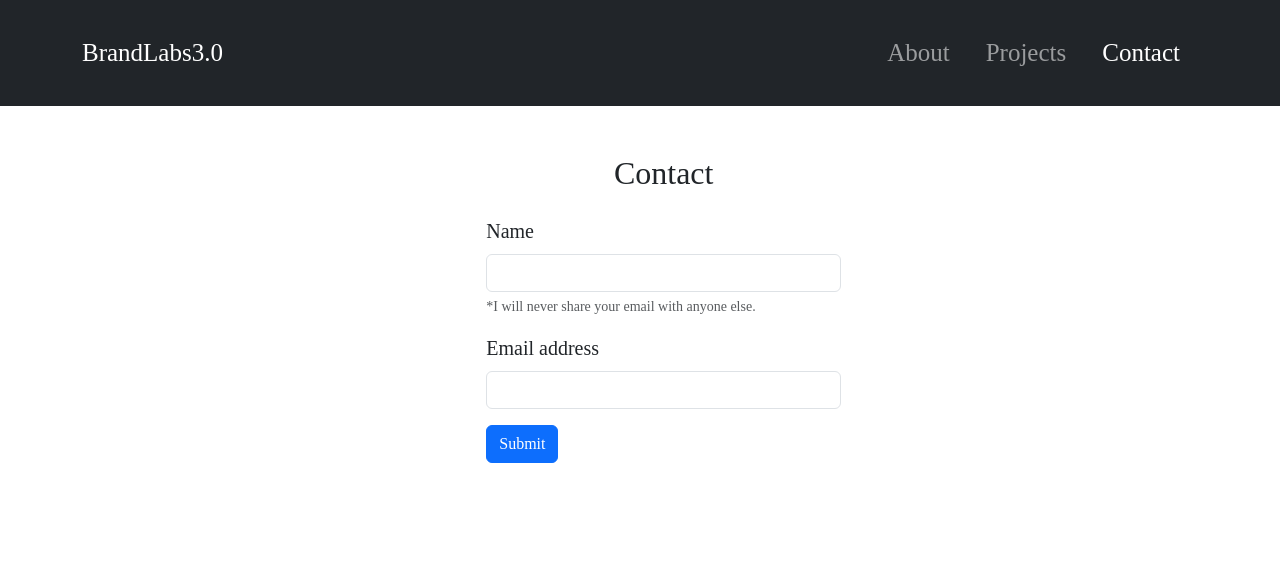
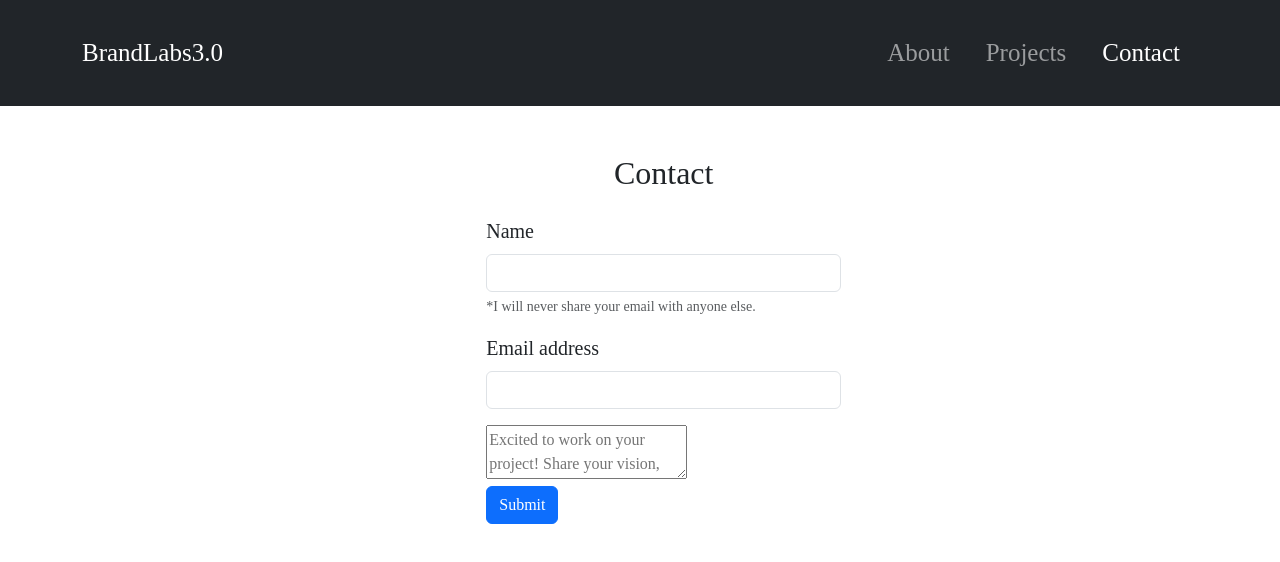
Before and after one commit to EXG13/MyReactPortfolio, a React (Vite) app: page /contact in a window 1280 px wide. Shown: the top 562 px of the page. Built offline with nearby package versions, Linux system fonts and the light colour scheme.

Commit message:
added text area to contact form

```diff
--- a/src/components/Contact.jsx
+++ b/src/components/Contact.jsx
@@ -3,7 +3,7 @@ import React from "react";
 function Contact() {
   return (
     <section class="p-5" id="contactSection">
-      <div class="container">
+      <div class="container contact">
         <div class="row g-4">
           <div class="col-md-6">
             <h2 id="contact" class="text-center mb-4">
@@ -36,6 +36,13 @@ function Contact() {
                   id="exampleInputPassword1"
                 />
               </div>
+              <div>
+                <textarea
+                  className="textarea"
+                  name="comment"
+                  form="usrform"
+                  placeholder="Excited to work on your project! Share your vision, requirements, and any details you have in mind. Click 'Hire Me' to get in touch, and let's kickstart our collaboration!"></textarea>
+              </div>
               <button name="submit" type="submit" class="btn btn-primary">
                 Submit
               </button>
```
